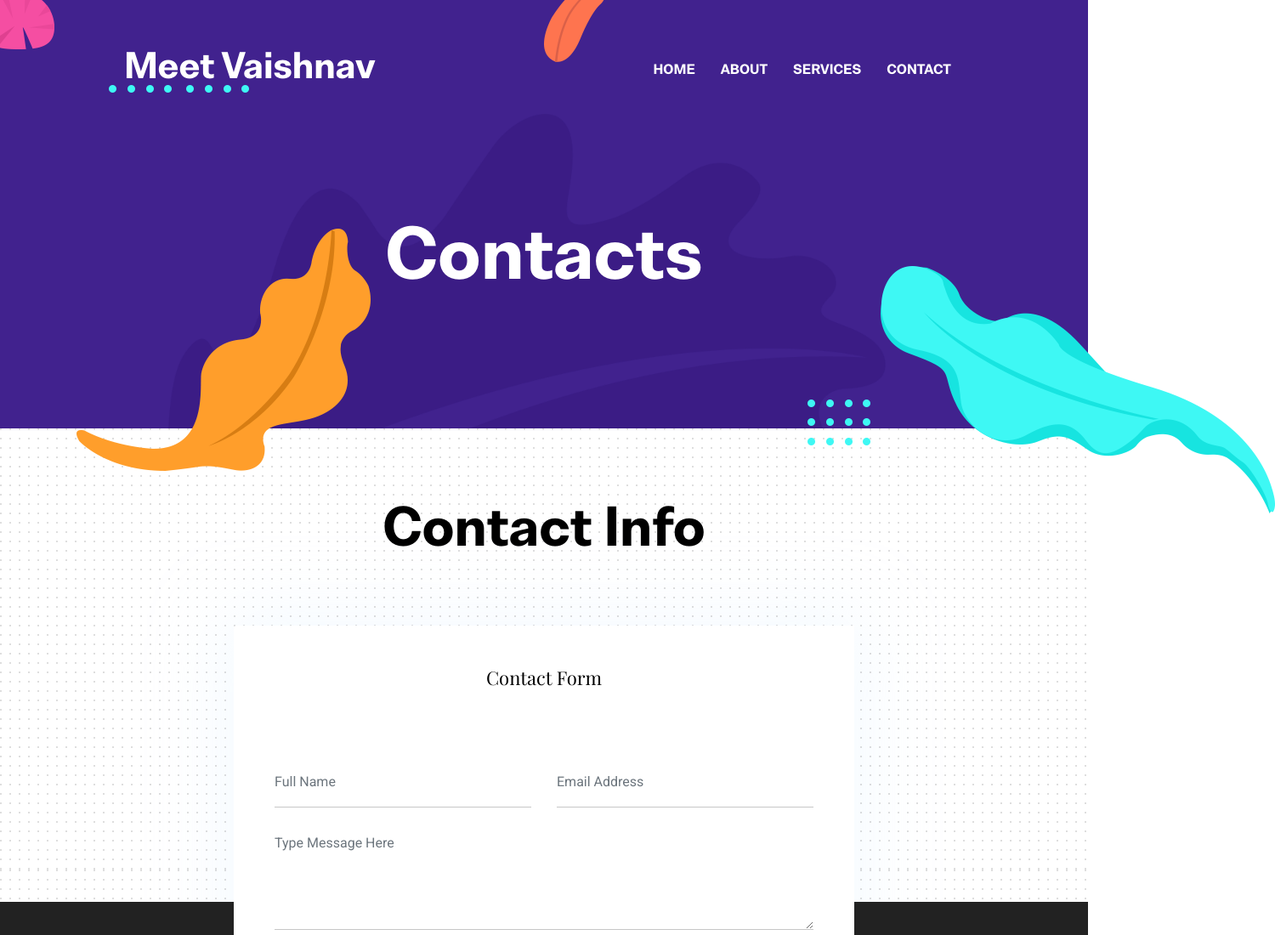
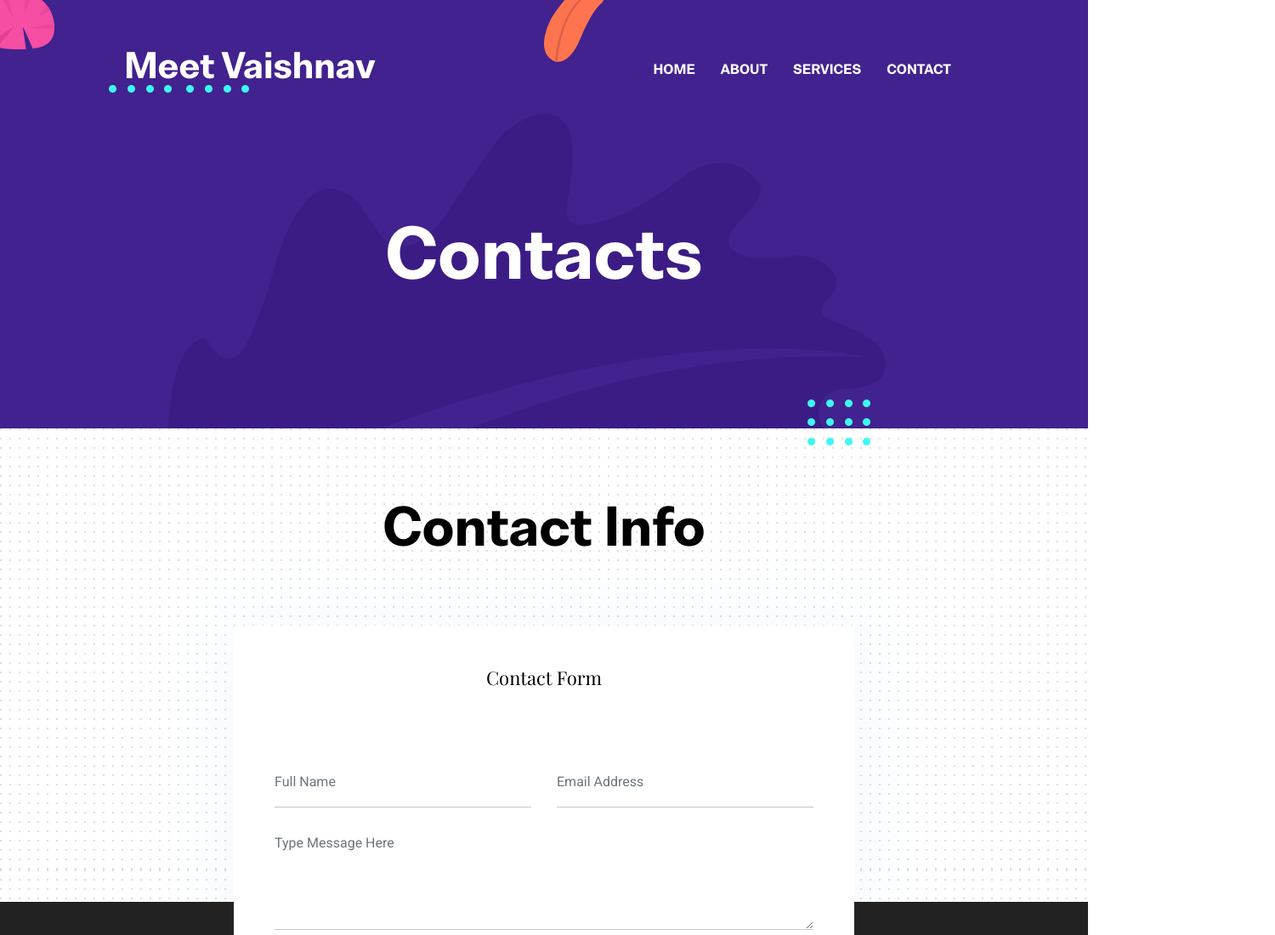
Before and after one commit to MeetVaishnav23/mvp5, a plain HTML site: page contact.html in a window 1280 px wide. Shown: the top 1100 px of the page at 85% size, 1500 px wide, since content can reach past the window. Drawn offline with nearby package versions, Linux system fonts and the light colour scheme.

Commit message:
Update contact.html

```diff
--- a/contact.html
+++ b/contact.html
@@ -70,9 +70,9 @@
   <img src="images/illustrations/leaf-pink-round.png" alt="illustrations" class="bg-shape-2">
   <img src="images/illustrations/dots-cyan.png" alt="illustrations" class="bg-shape-3">
   <img src="images/illustrations/leaf-orange.png" alt="illustrations" class="bg-shape-4">
-  <img src="images/illustrations/leaf-yellow.png" alt="illustrations" class="bg-shape-5">
+
   <img src="images/illustrations/dots-group-cyan.png" alt="illustrations" class="bg-shape-6">
-  <img src="images/illustrations/leaf-cyan-lg.png" alt="illustrations" class="bg-shape-7">
+
 </section>
 
 
```
